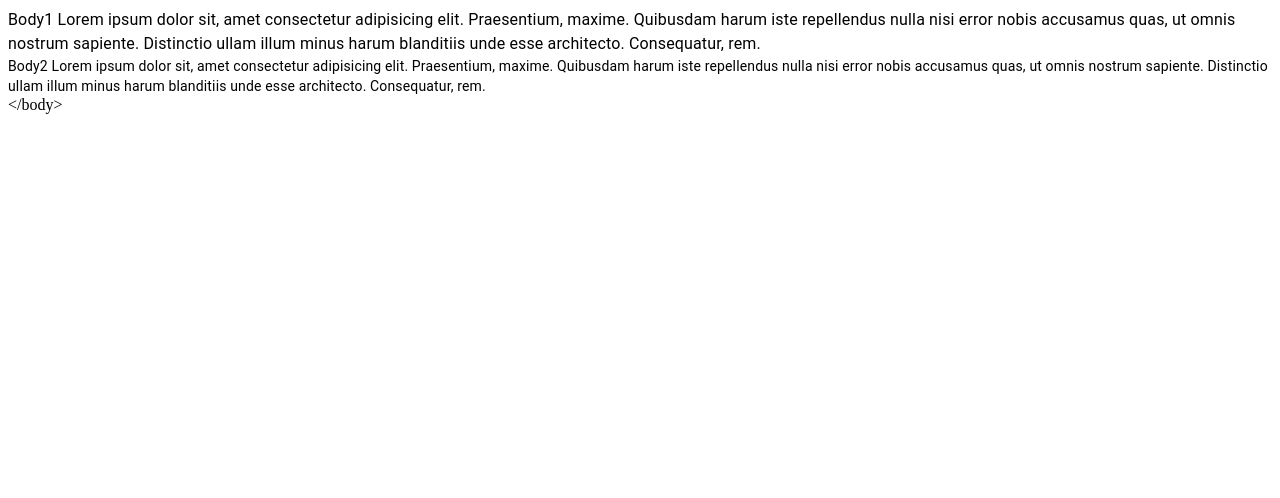
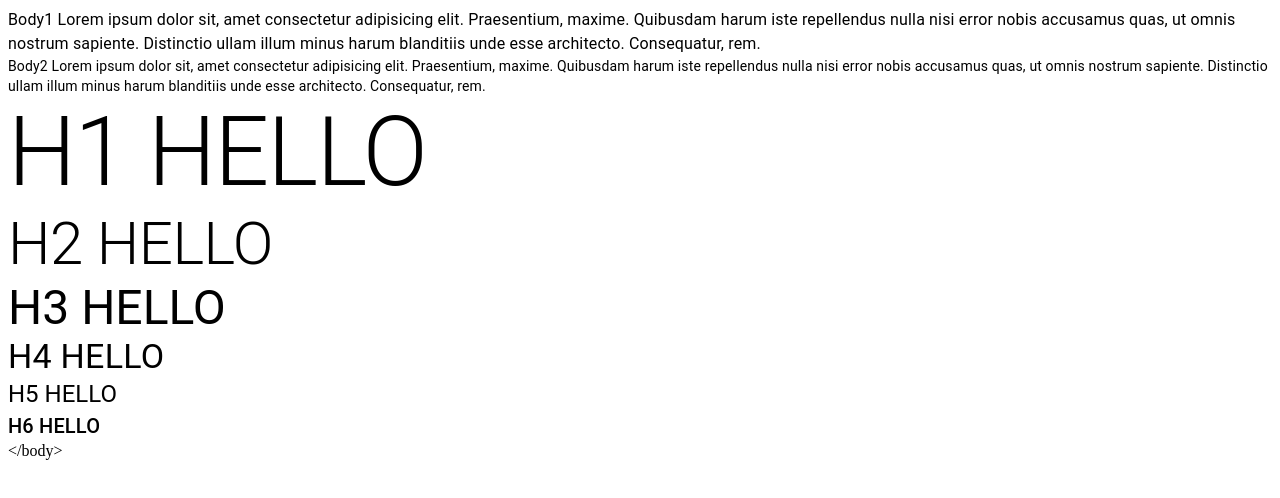
Before and after one commit to furkansylu97/MaterialUiProjects, a React (Vite) app in the folder MaterialUiProjects/: page / in a window 1280 px wide. Shown: the top 498 px of the page. Built offline with nearby package versions, Linux system fonts and the light colour scheme.

Commit message:
Variant h1,h2,... works were performed

```diff
--- a/MaterialUiProjects/src/components/LessonTypography.tsx
+++ b/MaterialUiProjects/src/components/LessonTypography.tsx
@@ -5,6 +5,15 @@ export const LessonTypography = () => {
     <div>
         <Typography variant='body1'>Body1 Lorem ipsum dolor sit, amet consectetur adipisicing elit. Praesentium, maxime. Quibusdam harum iste repellendus nulla nisi error nobis accusamus quas, ut omnis nostrum sapiente. Distinctio ullam illum minus harum blanditiis unde esse architecto. Consequatur, rem.</Typography>
         <Typography variant='body2'>Body2 Lorem ipsum dolor sit, amet consectetur adipisicing elit. Praesentium, maxime. Quibusdam harum iste repellendus nulla nisi error nobis accusamus quas, ut omnis nostrum sapiente. Distinctio ullam illum minus harum blanditiis unde esse architecto. Consequatur, rem.</Typography>
+
+        <Typography variant='h1'>H1 HELLO</Typography>
+        <Typography variant='h2'>H2 HELLO</Typography>
+        <Typography variant='h3'>H3 HELLO</Typography>
+        <Typography variant='h4'>H4 HELLO</Typography>
+        <Typography variant='h5'>H5 HELLO</Typography>
+        <Typography variant='h6'>H6 HELLO</Typography>
+
+
     </div>
   )
 }
```
